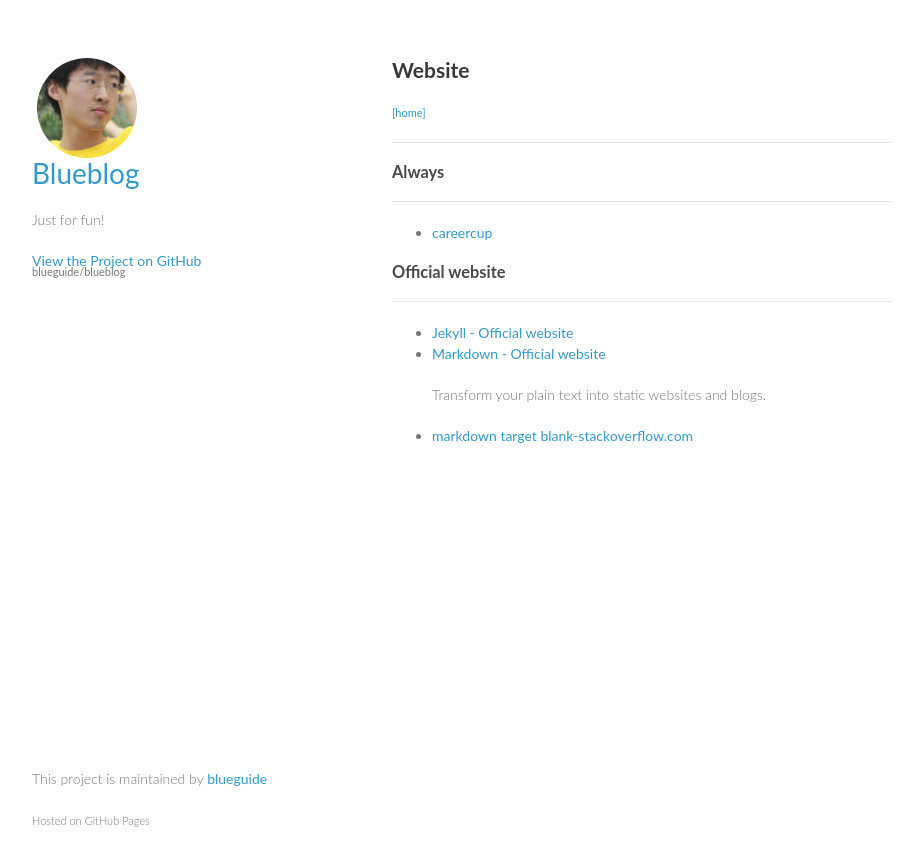
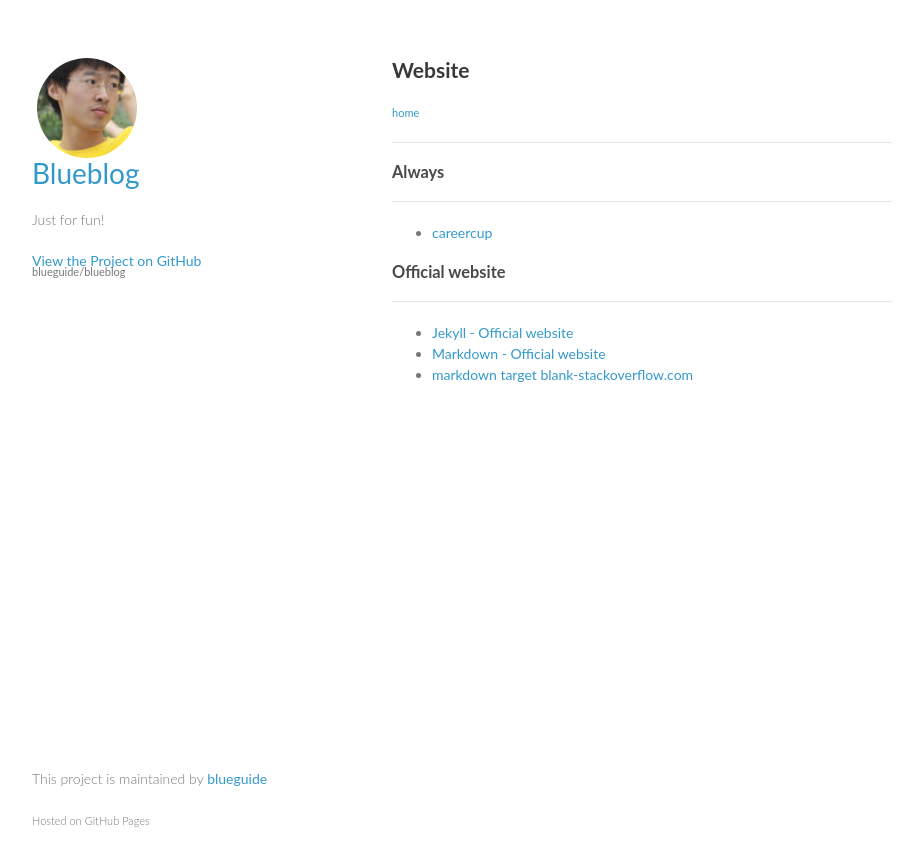
Before and after one commit to blueguide/blueblog, a Jekyll site: the page built from _posts/2013-11-16-My-favorate-website.md, in a window 1280 px wide. Shown: the top 866 px of the page, without its empty margins (178-1101 px from the left). Built offline with Jekyll 4.4.1, drawn with Linux system fonts in a browser that asks for light colours.

Commit message:
change ..

```diff
--- a/_posts/2013-11-16-My-favorate-website.md
+++ b/_posts/2013-11-16-My-favorate-website.md
@@ -9,7 +9,7 @@ tags : ['code','work']
 
 ## Website
 
-<small>[\[home\]]({{ site.baseurl }})</small>
+<small>[home]({{ site.baseurl }})</small>
 
 ---
 
@@ -25,13 +25,7 @@ tags : ['code','work']
 
 -	[Jekyll - Official website][t1]
 -	[Markdown - Official website][t2]
-
-	Transform your plain text into static websites and blogs.
-
 -	<a href="http://stackoverflow.com/questions/4425198/markdown-target-blank" target="_blank">markdown target blank-stackoverflow.com</a>
-
 
 [t1]: http://jekyllrb.com/ "Jekyll"
 [t2]: http://daringfireball.net/projects/markdown/ "Markdown"
-
-[img]: {{ site.baseurl }}/iamges/logo-careercup.png "careercup"
```
Also changed, not shown: README.md.
